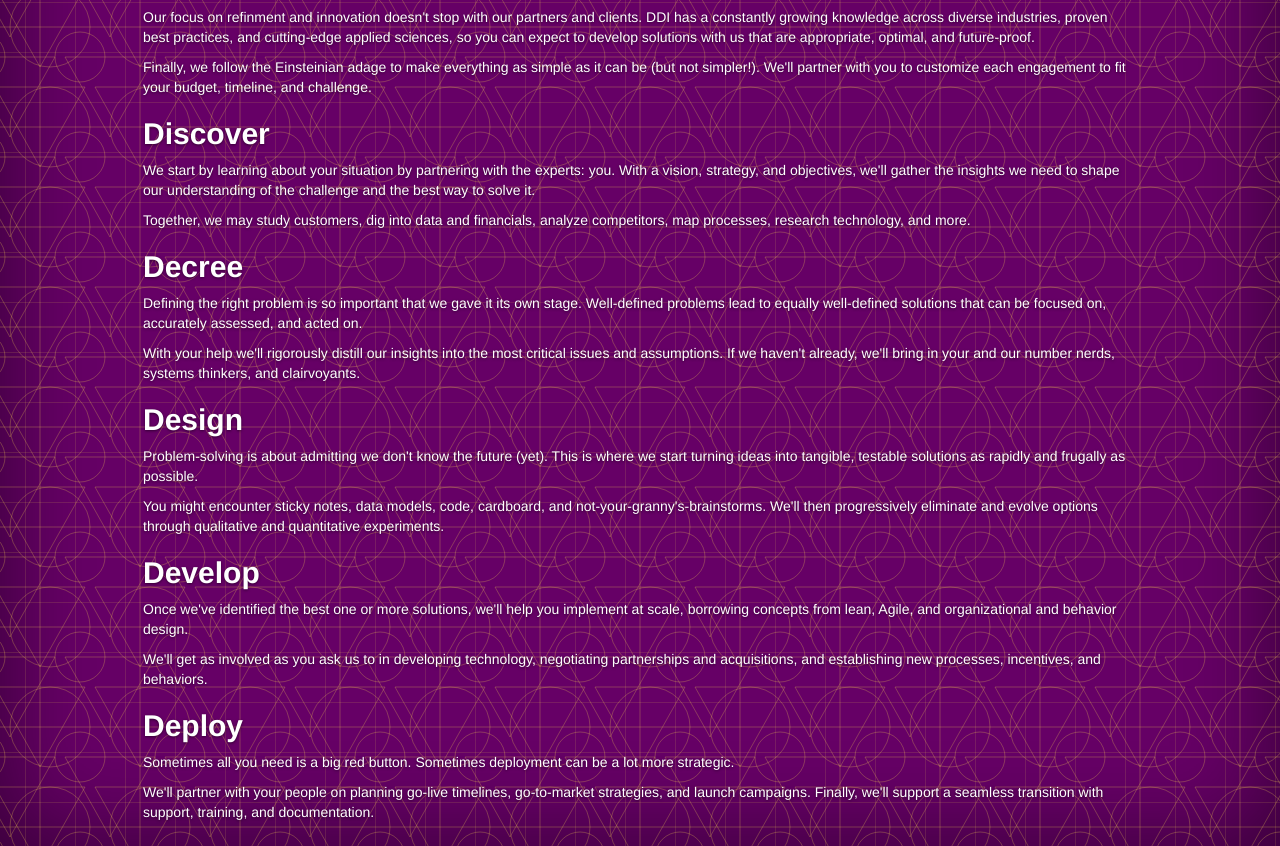
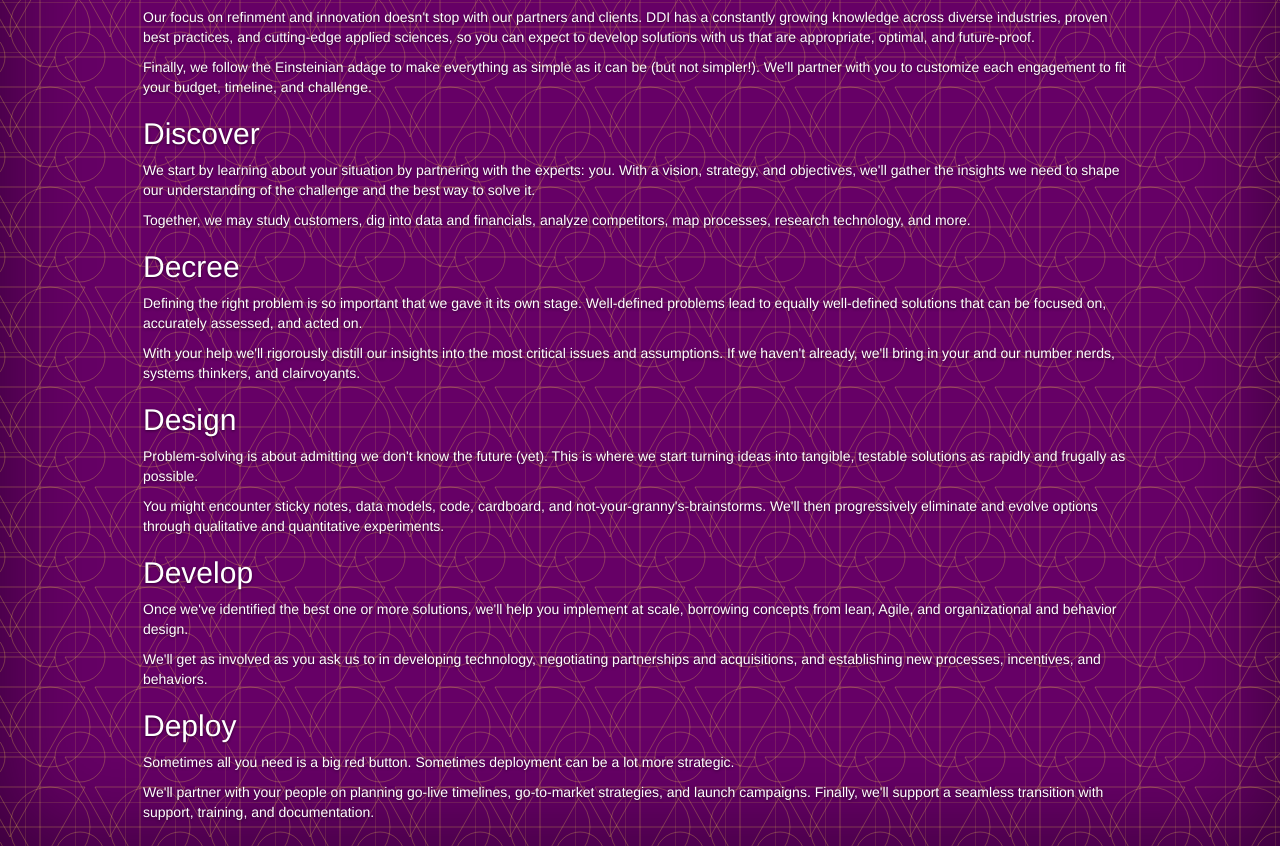
Before and after one commit to chrisshaw/ddi, a plain HTML site: page our-process.html in a window 1280 px wide. Shown: the part 423-1269 px from the top of the page. Drawn offline with nearby package versions, Linux system fonts and the light colour scheme.

Commit message:
tweaked text style

```diff
--- a/our-process.html
+++ b/our-process.html
@@ -45,27 +45,27 @@
             <p>Finally, we follow the Einsteinian adage to make everything as simple as it can be (but not simpler!). We'll partner with you to customize each engagement to fit your budget, timeline, and challenge.</p>
             <ul class="list">
               <li>
-                <h2><strong>Discover</strong></h2>
+                <h2>Discover</h2>
                 <p>We start by learning about your situation by partnering with the experts: you. With a vision, strategy, and objectives, we'll gather the insights we need to shape our understanding of the challenge and the best way to solve it.</p>
                 <p>Together, we may study customers, dig into data and financials, analyze competitors, map processes, research technology, and more.</p>
               </li>
               <li>
-                <h2><strong>Decree</strong></h2>
+                <h2>Decree</h2>
                 <p>Defining the right problem is so important that we gave it its own stage. Well-defined problems lead to equally well-defined solutions that can be focused on, accurately assessed, and acted on.</p>
                 <p>With your help we'll rigorously distill our insights into the most critical issues and assumptions. If we haven't already, we'll bring in your and our number nerds, systems thinkers, and clairvoyants.</p>
               </li>
               <li>
-                <h2><strong>Design</strong></h2>
+                <h2>Design</h2>
                 <p>Problem-solving is about admitting we don't know the future (yet). This is where we start turning ideas into tangible, testable solutions as rapidly and frugally as possible.</p>
                 <p>You might encounter sticky notes, data models, code, cardboard, and not-your-granny's-brainstorms. We'll then progressively eliminate and evolve options through qualitative and quantitative experiments.</p>
               </li>
               <li>
-                <h2><strong>Develop</strong></h2>
+                <h2>Develop</h2>
                 <p>Once we've identified the best one or more solutions, we'll help you implement at scale, borrowing concepts from lean, Agile, and organizational and behavior design.</p>
                 <p>We'll get as involved as you ask us to in developing technology, negotiating partnerships and acquisitions, and establishing new processes, incentives, and behaviors.</p>
               </li>
               <li>
-                <h2><strong>Deploy</strong></h2>
+                <h2>Deploy</h2>
                 <p>Sometimes all you need is a big red button. Sometimes deployment can be a lot more strategic.</p>
                 <p>We'll partner with your people on planning go-live timelines, go-to-market strategies, and launch campaigns. Finally, we'll support a seamless transition with support, training, and documentation.</p>
               </li>
```
